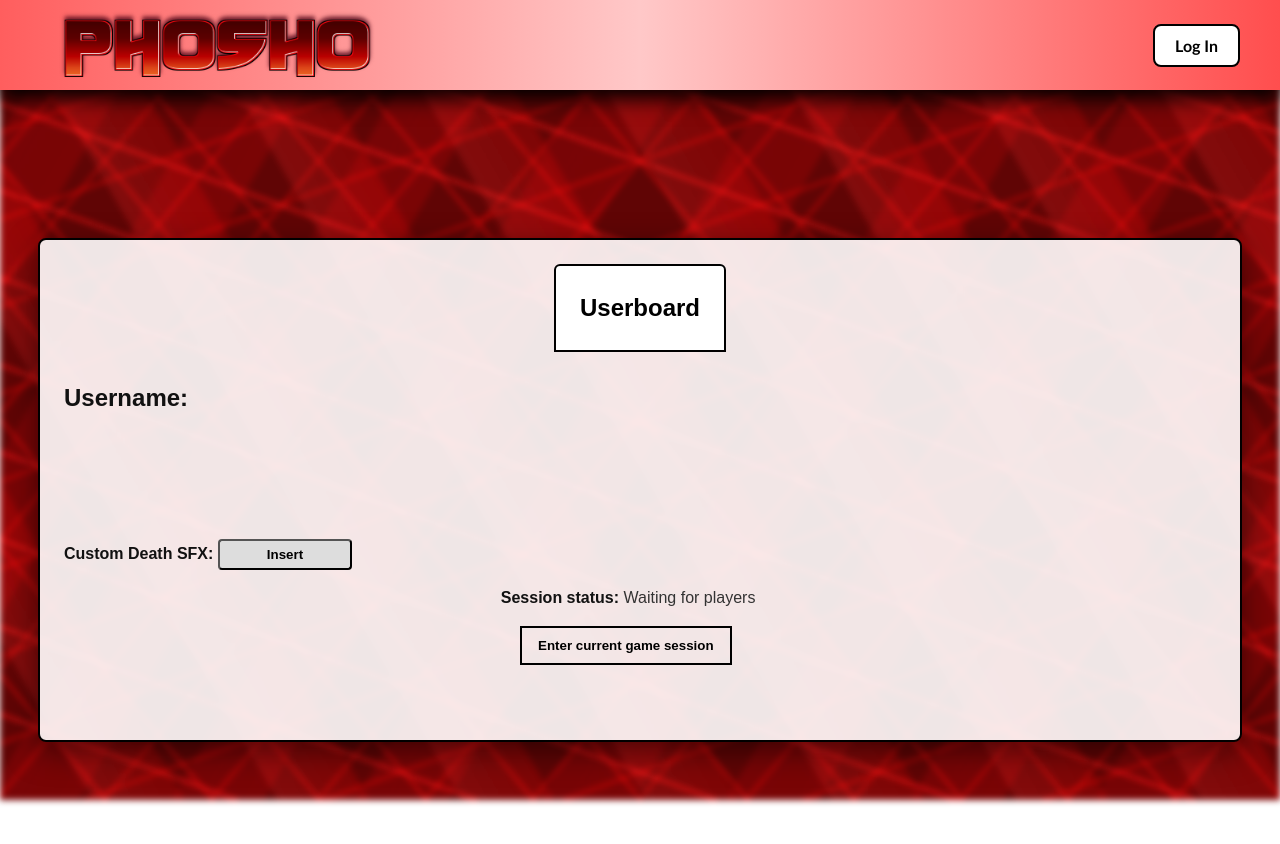
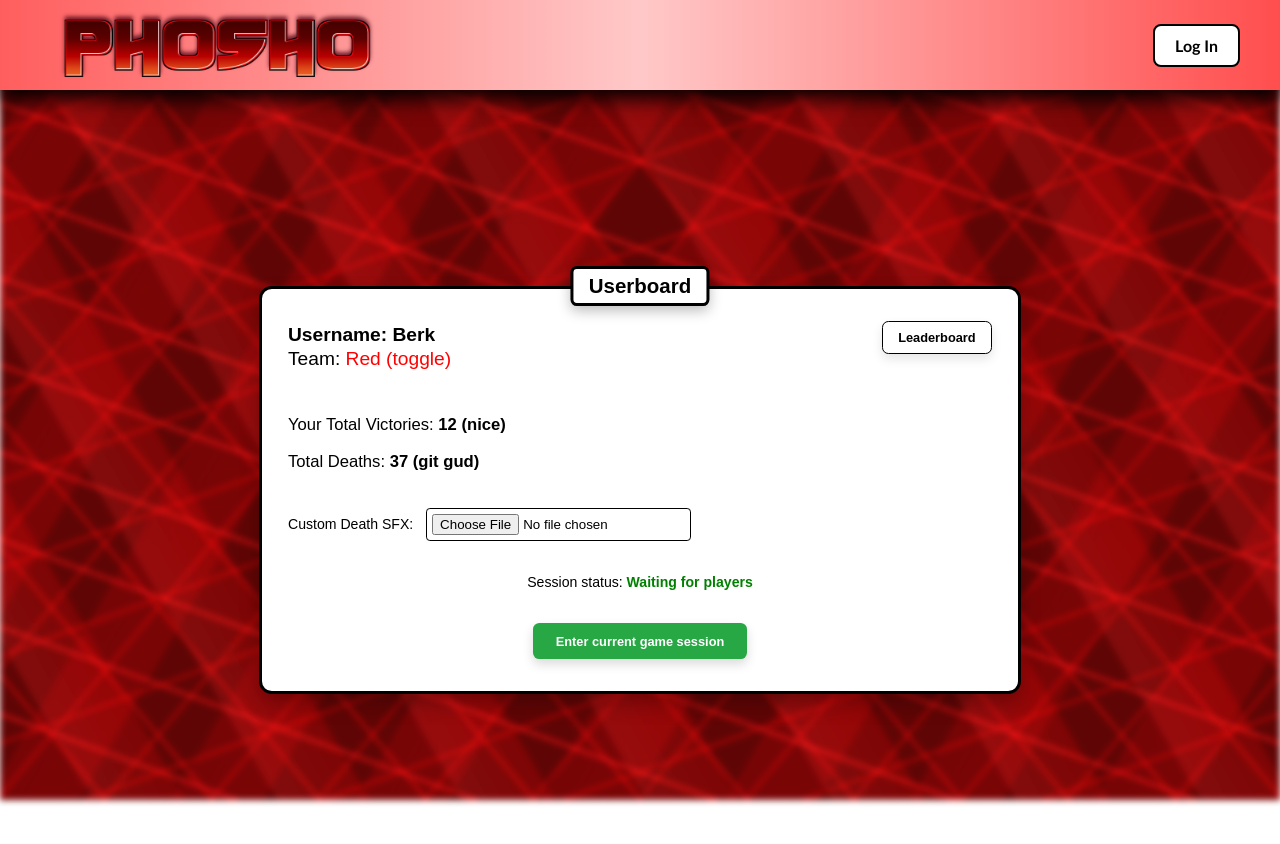
Before and after one commit to risasim/projectM5, a Vue app in the folder src/frontend/: page /userboard in a window 1280 px wide. Shown: the top 844 px of the page. Built offline with nearby package versions, Linux system fonts and the light colour scheme.

Commit message:
adjusted home and added userboard

```diff
--- a/src/frontend/jsconfig.json
+++ b/src/frontend/jsconfig.json
@@ -1,3 +1,4 @@
+
 {
   "compilerOptions": {
     "paths": {
--- a/src/frontend/src/pages/Adminboard.vue
+++ b/src/frontend/src/pages/Adminboard.vue
@@ -17,6 +17,8 @@
         <select id="gametype" class="adminboard-select">
           <option value="v">FreeFall</option>
           <option value="t">Infected</option>
+          <option value="t">Team Deathmatch</option>
+
         </select>
       </div>
 
--- a/src/frontend/src/pages/Home.vue
+++ b/src/frontend/src/pages/Home.vue
@@ -9,17 +9,17 @@
         <router-link to="/userboard"><button class="userboard-btn">Userboard</button></router-link>
 
         <div class="info-section">
-          <div class="info-card">
+          <div class="info-card1">
             <h2 class="info-title">Gamemodes</h2>
-            <p class="info-content">some info</p>
+            <p class="info-content">We have several gamemodes you can play in such as Free-For-All, Infected and Team Deathmatch.</p>
           </div>
-          <div class="info-card">
-            <h2 class="info-title">How It Works</h2>
-            <p class="info-content">some info </p>
+          <div class="info-card2">
+            <h1 class="info-title">Welcome to PhoSho</h1>
+            <p class="info-content">PhoSho is a laser-tag game brought to you by Group 29! It works with Infared Lasers so it is completely safe to play with. Shoot those photons and gain those points on your profile! Hope you have fun!</p>
           </div>
-          <div class="info-card">
+          <div class="info-card3">
             <h2 class="info-title">Raspberry Pi</h2>
-            <p class="info-content">pie</p>
+            <p class="info-content">We have a Raspberry Pi connected to the sensor on your vest, and to the Infared gun. Make sure to be</p>
           </div>
         </div>
       </div>
@@ -94,7 +94,7 @@ export default {
   margin-top: 50px;
 }
 
-.info-card {
+.info-card1 {
   background: #fff;
   border: 3px solid #000000;
   border-radius: 14px;
@@ -102,6 +102,26 @@ export default {
   padding: 25px;
   box-shadow: 0 8px 18px rgba(0, 0, 0, 0.15);
   transition: 0.3s ease;
+
+}
+.info-card2 {
+  background: #fff;
+  border: 3px solid #000000;
+  border-radius: 14px;
+  width: 280px;
+  padding: 25px;
+  box-shadow: 0 8px 18px rgba(0, 0, 0, 0.15);
+  transition: 0.3s ease;
+}
+.info-card3 {
+  background: #fff;
+  border: 3px solid #000000;
+  border-radius: 14px;
+  width: 280px;
+  padding: 25px;
+  box-shadow: 0 8px 18px rgba(0, 0, 0, 0.15);
+  transition: 0.3s ease;
+
 }
 
 .info-card:hover {
@@ -111,7 +131,7 @@ export default {
   /*font-family: 'Trebuchet MS', Arial, sans-serif;*/
 .info-title {
   color: #b30000;
-  font-size: 1.3rem;
+  font-size: 1.4rem;
   font-weight: 700;
   font-family: 'Trebuchet MS', Arial, sans-serif;
   margin-bottom: 10px;
--- a/src/frontend/src/pages/Login.vue
+++ b/src/frontend/src/pages/Login.vue
@@ -5,7 +5,8 @@
       <form class="login-form">
         <input type="text" placeholder="Username" class="login-input" />
         <input type="password" placeholder="Password" class="login-input" />
-        <button type="submit" class="login-button">Log In</button>
+        <router-link to="/"><button type="submit" class="login-button">Log In</button></router-link>
+        <router-link to="/adminboard"><button type="submit" class="login-button">Log In (admin)</button></router-link>
       </form>
     </div>
   </div>
@@ -79,8 +80,10 @@ export default {
   padding: 2.6%;
   border: none;
   border-radius: 0.5vw;
+
   cursor: pointer;
   transition: all 0.2s ease;
+  width: 360px;
 }
 
 .login-button:hover {
--- a/src/frontend/src/pages/Userboard.vue
+++ b/src/frontend/src/pages/Userboard.vue
@@ -1,145 +1,207 @@
 <template>
-  <div class="userboard-container">
-    <div class="userboard">
-      <!-- Header -->
-      <div class="userboard-header">
-        <h2>Userboard</h2>
+  <div class="userboard-page">
+    <div class="userboard-container">
+
+
+      <div class="floating-userboard-title">
+        <h1>Userboard</h1>
       </div>
 
-      <!-- Main content area -->
-      <div class="userboard-content">
+      <div class="userboard-top">
         <div class="user-info">
-
-          <span class="label">Username:</span>
+          <h2 class="username">Username: <span class="value">Berk</span></h2>
+          <p class="team">Team: <span class="value team">Red (toggle)</span></p>
         </div>
 
-        <div class="user-sfx">
-          <span class="label">Custom Death SFX: </span>
-          <button class="insert-btn">Insert</button>
-        </div>
+        <button class="leaderboard-btn">Leaderboard</button>
+      </div>
 
-        <div class="session-info">
-          <div class="session-status">
-            <span class="label">Session status: </span>
-            <span class="value">Waiting for players</span>
-          </div>
-        </div>
+      <div class="stats-section">
+        <p>Your Total Victories: <span class="value">12 (nice)</span></p>
+        <p>Total Deaths: <span class="value">37 (git gud)</span></p>
+      </div>
 
-        <div class="session-btn">
-          <button class="enter-btn">Enter current game session</button>
-        </div>
+      <div class="sfx-section">
+        <label for="deathSfx" class="sfx-label">Custom Death SFX:</label>
+        <input id="deathSfx" type="file" class="sfx-input" />
       </div>
+
+      <div class="session-status">
+        <p>Session status: <span class="status active">Waiting for players</span></p>
+      </div>
+
+      <button class="enter-session-btn">Enter current game session</button>
     </div>
   </div>
 </template>
 
 <script>
 export default {
-  name: "Userboard"
-};
+  name: 'UserBoard'
+}
 </script>
 
 <style scoped>
-.userboard-container {
+.userboard-page {
   display: flex;
   justify-content: center;
   align-items: center;
   height: 100vh;
-  background: transparent;
+  width: 100%;
+  background: none;
 }
 
-.userboard {
-  background: rgba(255, 255, 255, 0.9);
-  border: 2px solid black;
-  border-radius: 8px;
-  width: 1200px;
-  height: 500px;
-  box-shadow: 0 10px 30px rgba(0, 0, 0, 0.5);
+.userboard-container {
+  position: relative;
+  width: 55%;
+  max-width: 800px;
+  background: #fff;
+  border: 0.25vw solid #000;
+  border-radius: 1vw;
+  padding: 2.5vw 2vw;
+  box-shadow: 0 0.8vw 1.5vw rgba(0, 0, 0, 0.25);
   display: flex;
   flex-direction: column;
   align-items: center;
 }
 
-.userboard-header {
-  background: white;
-  border: 2px solid black;
-  border-radius: 6px 6px 0 0;
-  padding: 8px 24px;
-  margin-top: 24px;
-  z-index: 2;
+/* Floating Userboard title */
+.floating-userboard-title {
+  position: absolute;
+  top: -1.8vw;
+  left: 50%;
+  transform: translateX(-50%);
+  background: #fff;
+  border: 0.25vw solid #000;
+  border-radius: 0.5vw;
+  padding: 0.4vw 1.2vw;
+  box-shadow: 0 0.4vw 1vw rgba(0, 0, 0, 0.25);
 }
 
-.userboard-header h2 {
-  margin: 2;
-  font-size: 1.5rem;
-  font-weight: 800;
-  color: black;
+.floating-userboard-title h1 {
+  margin: 0;
+  font-size: 1.6vw;
+  font-weight: 700;
+  text-align: center;
 }
 
-.userboard-content {
+.userboard-top {
+  width: 100%;
   display: flex;
-  flex-direction: column;
-  gap: 1.2rem;
-  padding: 2rem;
+  justify-content: space-between;
+  align-items: flex-start;
+  margin-bottom: 2vw;
+}
+
+.user-info {
+  text-align: left;
+}
+
+.username, .team {
+  font-size: 1.5vw;
+  margin: 0.2vw 0;
+}
+
+.userboard-title {
+  font-size: 1.8vw;
+  font-weight: 700;
+  text-align: center;
+}
+
+.leaderboard-btn {
+  background-color: #ffffff;
+  border: 0.15vw solid #000;
+  color: black;
+  font-weight: 600;
+  padding: 0.6vw 1.2vw;
+  border-radius: 0.5vw;
+  cursor: pointer;
+  font-size: 1vw;
+  transition: all 0.25s ease;
+  box-shadow: 0 0.4vw 0.8vw rgba(0, 0, 0, 0.1);
+}
+
+.leaderboard-btn:hover {
+  background-color: #f2f2f2;
+  transform: translateY(-0.1vw);
+}
+
+.stats-section {
+  width: 100%;
+  text-align: left;
+  margin-bottom: 1.5vw;
+  font-size: 1.3vw;
+}
+
+.stats-section .value {
+  font-weight: 600;
+}
+
+.sfx-section {
+  display: flex;
+  align-items: center;
+  margin-bottom: 1.5vw;
   width: 100%;
 }
 
-.user-info{
-    margin-left: 2%;
-    font-size: x-large;
+.sfx-label {
+  font-size: 1.1vw;
+  margin-right: 1vw;
 }
 
-.session-info{
-margin-left: 38.4%;
+.sfx-input {
+  border: 0.15vw solid #000;
+  padding: 0.4vw;
+  border-radius: 0.3vw;
+  cursor: pointer;
 }
 
-.session-btn {
-  display: flex;
-  justify-content: space-between;
-  align-items: right;
-margin-left: 40%;
+.session-status {
+  margin-bottom: 1.5vw;
+  font-size: 1.1vw;
 }
 
-.user-sfx{
-margin-top: 9%;
-margin-left: 2%;
-
+.status {
+  font-weight: 600;
 }
 
-.label {
-  font-weight: bold;
-
-  color: #111;
+.status.active {
+  color: green;
 }
 
-.value {
-  color: #333;
+.status.waiting {
+  color: orange;
 }
 
-.insert-btn {
-  background: #ddd;
-  padding: 0.5% 4%;
-  border-radius: 4px;
-  cursor: pointer;
-  font-weight: 600;
-  transition: 0.2s;
+.status.inactive {
+  color: red;
 }
 
-.insert-btn:hover {
-  background: #bbb;
+.value.team{
+  color: red;
+  font: bolder;
 }
 
-.enter-btn {
-  border: 2px solid black;
-  background: transparent;
-  padding: 10px 16px;
-  font-weight: 700;
+.enter-session-btn {
+  font-weight: 600;
+  font-size: 1vw;
+  border-radius: 0.5vw;
+  padding: 0.8vw 1.8vw;
   cursor: pointer;
   transition: all 0.25s ease;
+  border: none;
+  box-shadow: 0 0.4vw 0.8vw rgba(0, 0, 0, 0.15);
+  background-color: #28a745;
+  color: white;
 }
 
-.enter-btn:hover {
-  background: black;
-  color: white;
+.enter-session-btn:hover {
+  background-color: #218838;
+  transform: translateY(-0.2vw);
+}
+
+.enter-session-btn:active {
+  transform: translateY(0);
+  box-shadow: 0 3px 6px rgba(0, 0, 0, 0.15);
 }
 </style>
--- a/src/frontend/src/router/index.js
+++ b/src/frontend/src/router/index.js
@@ -22,7 +22,9 @@ const routes = [
     name: 'AppUserboard',
     component: Userboard
     },
-    {
+
+  {
+
     path: '/adminboard',
     name: 'AdminBoard',
     component: Adminboard
```
